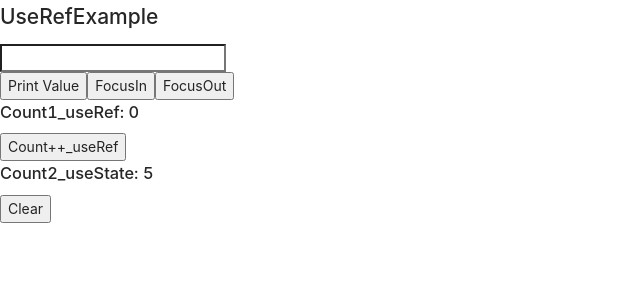
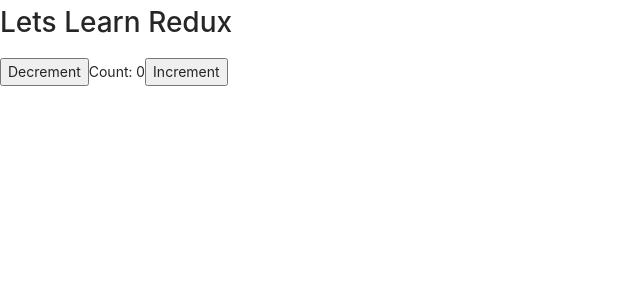
Before and after one commit to abdulwaheed-dev/reactjs-practice, a React (Create React App) app: page / in a window 1280 px wide. Shown: the top 300 px of the page, without its empty margins (0-640 px from the left). Built offline with nearby package versions, Linux system fonts and the light colour scheme.

Commit message:
redux-begin

```diff
--- a/package.json
+++ b/package.json
@@ -10,7 +10,9 @@
     "formik": "^2.2.9",
     "react": "^18.2.0",
     "react-dom": "^18.2.0",
+    "react-redux": "^8.0.4",
     "react-scripts": "5.0.1",
+    "redux": "^4.2.0",
     "web-vitals": "^2.1.4"
   },
   "scripts": {
--- a/src/App.js
+++ b/src/App.js
@@ -1,43 +1,11 @@
 import "antd/dist/antd.css";
-import UseRefExample from "./UseRefExample";
-// import ComponentA from "./ComponentA";
-// import { StudentConsumer, StudentProvider } from "./UserContext";
-// import { FacultyProvider } from "./FacultyContext";
-// import ComponentD from "./ComponentD";
-//import Counter from "./Counter";
-//import ReducerExample from "./ReducerExample";
-// import ClickCounter from "./ClickCounter";
-// import KeyPressCounter from "./KeyPressCounter";
-// import MouseHoverCounter from "./MouseHoverCounter";
-//import SignupForm from "./SignupForm";
-//import TestingComponent from "./TestingComponent";
+import Counter from "./redux/Counter";
 
 function App() {
-  // const user = { name: "Abdul Waheed", age: 21, gender: "Male" };
-  // const name = "Khalid Dheto";
-
-  //link for ref:
-  /*
-  https://blog.knoldus.com/best-way-to-manage-in-react-using-context-usereducer-and-custom-hook/
-  */
-
   return (
     <div>
-      <UseRefExample />
-      {/* <Counter /> */}
-      {/* <ReducerExample /> */}
-      {/* <StudentProvider value={user}>
-        <FacultyProvider value={name}>
-          <ComponentA />
-          <ComponentD />
-        </FacultyProvider>
-      </StudentProvider> */}
-      {/* <ComponentA /> */}
-      {/* <SignupForm /> */}
-      {/* <TestingComponent />
-      <ClickCounter />
-      <MouseHoverCounter />
-      <KeyPressCounter /> */}
+      <h1>Lets Learn Redux </h1>
+      <Counter />
     </div>
   );
 }
--- a/src/index.js
+++ b/src/index.js
@@ -1,10 +1,14 @@
 import React from "react";
 import ReactDOM from "react-dom/client";
 import App from "./App";
+import { Provider } from "react-redux";
+import store from "./redux/Stores";
 
 const root = ReactDOM.createRoot(document.getElementById("root"));
 root.render(
   <React.StrictMode>
-    <App />
+    <Provider store={store}>
+      <App />
+    </Provider>
   </React.StrictMode>
 );
--- /dev/null
+++ b/src/redux/Actions/index.js
@@ -0,0 +1,4 @@
+const INCREMENT_ONE = "INCREMENT_ONE";
+const DECREMENT_ONE = "DECREMENT_ONE";
+
+export { INCREMENT_ONE, DECREMENT_ONE };
--- /dev/null
+++ b/src/redux/Counter.js
@@ -0,0 +1,20 @@
+import React from "react";
+import { connect } from "react-redux";
+
+function Counter(props) {
+  return (
+    <>
+      <button onClick={() => props.dispatch({ type: "DECREMENT_ONE" })}>
+        Decrement
+      </button>
+      <span>Count: {props.count}</span>
+      <button onClick={() => props.dispatch({ type: "INCREMENT_ONE" })}>
+        Increment
+      </button>
+    </>
+  );
+}
+const mapStateToProp = (state) => {
+  return { count: state.count };
+};
+export default connect(mapStateToProp)(Counter);
--- /dev/null
+++ b/src/redux/Reducers/index.js
@@ -0,0 +1,20 @@
+import { INCREMENT_ONE, DECREMENT_ONE } from "../Actions/index";
+
+const initialState = {
+  count: 0,
+};
+
+function reducer(state = initialState, actions) {
+  switch (actions.type) {
+    case INCREMENT_ONE: {
+      return { count: state.count + 1 };
+    }
+    case DECREMENT_ONE: {
+      return { count: state.count - 1 };
+    }
+    default:
+      return state;
+  }
+}
+
+export default reducer;
--- /dev/null
+++ b/src/redux/Stores/index.js
@@ -0,0 +1,6 @@
+import { createStore } from "redux";
+import reducer from "../Reducers";
+
+const store = createStore(reducer);
+
+export default store;
```
Also changed, not shown: 1 other file (tests, documents, lock files or other folders).
